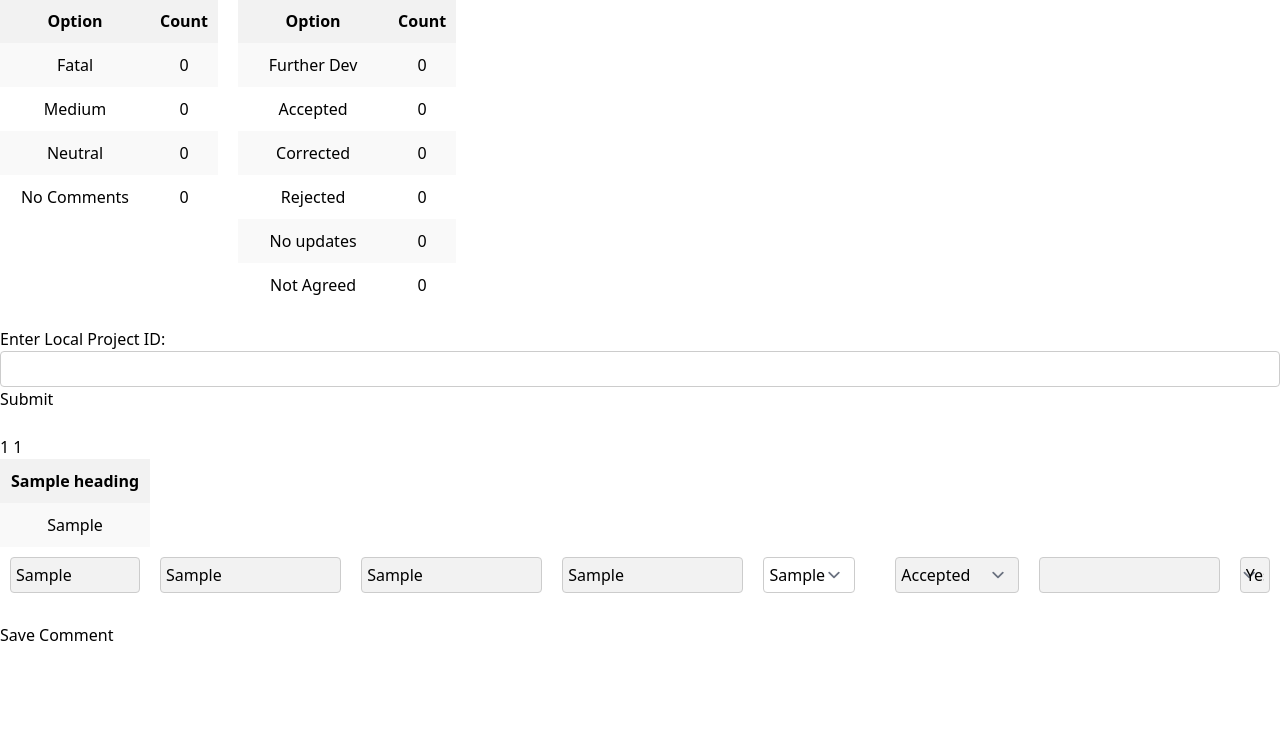
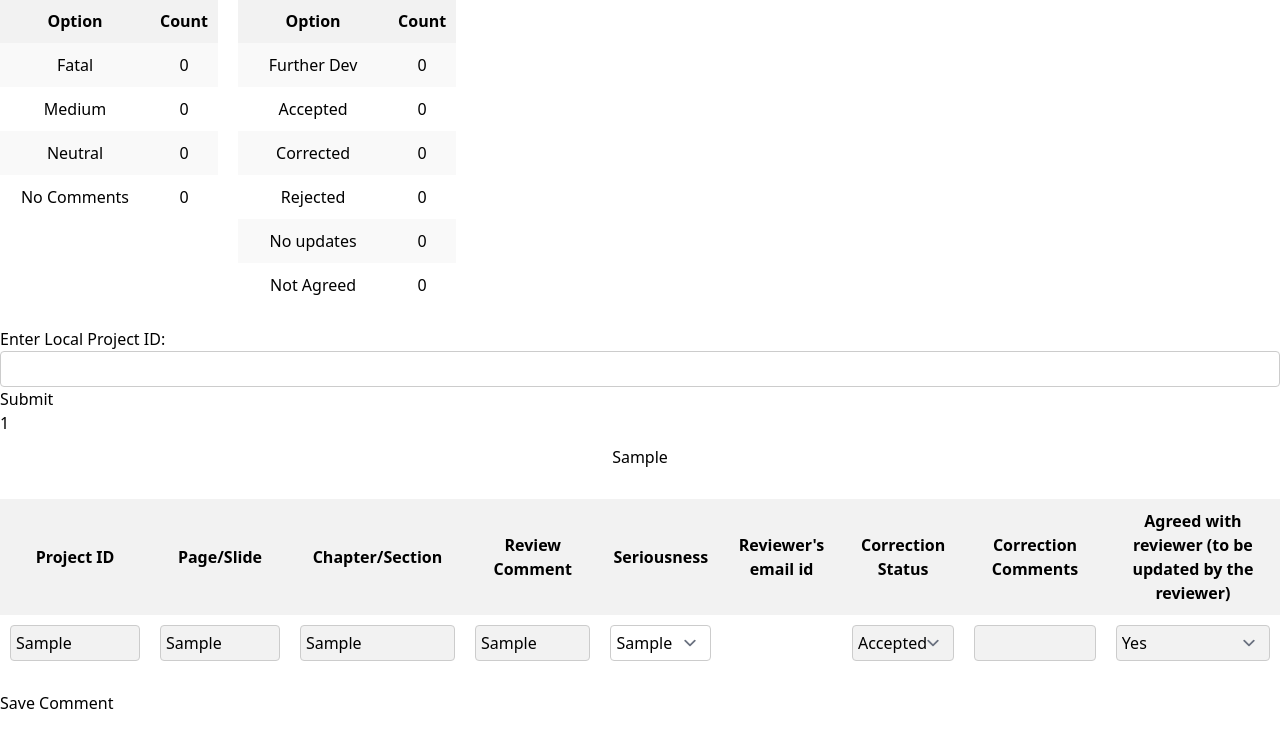
Before and after one commit to fs0toolkit/FSOtoolkit_page, a Flask app: template website/templates/comment.html in a window 1280 px wide. Shown: the part 65-800 px from the top of the page. Run offline with Flask 3, Linux system fonts and the light colour scheme; the template is opened without the code that fills it: most values are stand-ins (such as "Sample title", 1, 10 or a date in 2020); some libraries are stand-ins or nearby versions.

Commit message:
completed most

```diff
--- a/website/templates/comment.html
+++ b/website/templates/comment.html
@@ -35,9 +35,6 @@
     </header>
 
     <body>
-
-
-
             <div class="container">
                 <div class="summary-table">
                     <table id="summary1">
@@ -97,26 +94,21 @@
                     </table>
                 </div>
             </div>
+
+
             <form action="{{ url_for('views.process_input') }}" method="post">
                 <label for="local_project_id">Enter Local Project ID:</label>
                 <input type="text" name="local_project_id" id="local_project_id">
                 <button type="submit" name="submit" id="submit">Submit</button>
-        </form>
+            </form>
 
-        <form method="POST" enctype="multipart/form-data" >
             <div class="table-container">
-                <table id="right">
-                    <br>
+                <table id="right1">
                     {{local_project_id}}
-                    <tr>
-                        {{local_project_id}}
-                        {% for i in heading %}
-                            <th>{{ i }}</th>
-                        {% endfor %}
-                    </tr>
                     {% for j in record2 %}
-                        {% set project_id = j[0] %}  {# Assuming the project_id is the first element in the row #}
-                        {% if  local_project_id == project_id   %}
+                        {% set project_id = j[0] %}
+                        {# Assuming the project_id is the first element in the row #}
+                        {% if  local_project_id == project_id %}
                             <tr>
                                 {% for k in j %}
                                     <td>{{ k }}</td>
@@ -124,7 +116,27 @@
                             </tr>
                         {% endif %}
                     {% endfor %}
+                </table>
 
+            </div>
+
+
+        <form method="POST" action="{{ url_for('views.comment') }}"  enctype="multipart/form-data" >
+            <div class="table-container">
+                <table id="right2">
+                    <tr>
+                        <tr>
+                            <th>Project ID</th>
+                            <th>Page/Slide</th>
+                            <th>Chapter/Section</th>
+                            <th>Review Comment</th>
+                            <th>Seriousness</th>
+                            <th>Reviewer's email id</th>
+                            <th>Correction Status</th>
+                            <th>Correction Comments</th>
+                            <th>Agreed with reviewer (to be updated by the reviewer)</th>
+                        </tr>
+                    </tr>
                         <tr>
                             <td><input type="text" class="custom-color" id="id1" name='id1' value={{ id1 }}></td>
                             <td><input type="text" class="custom-color" id="input1" name='page1' value={{ Pagesl }}></td>
```
Also changed, not shown: website/templates/home.html (+9 -0 lines), website/views.py (+17 -3 lines).
